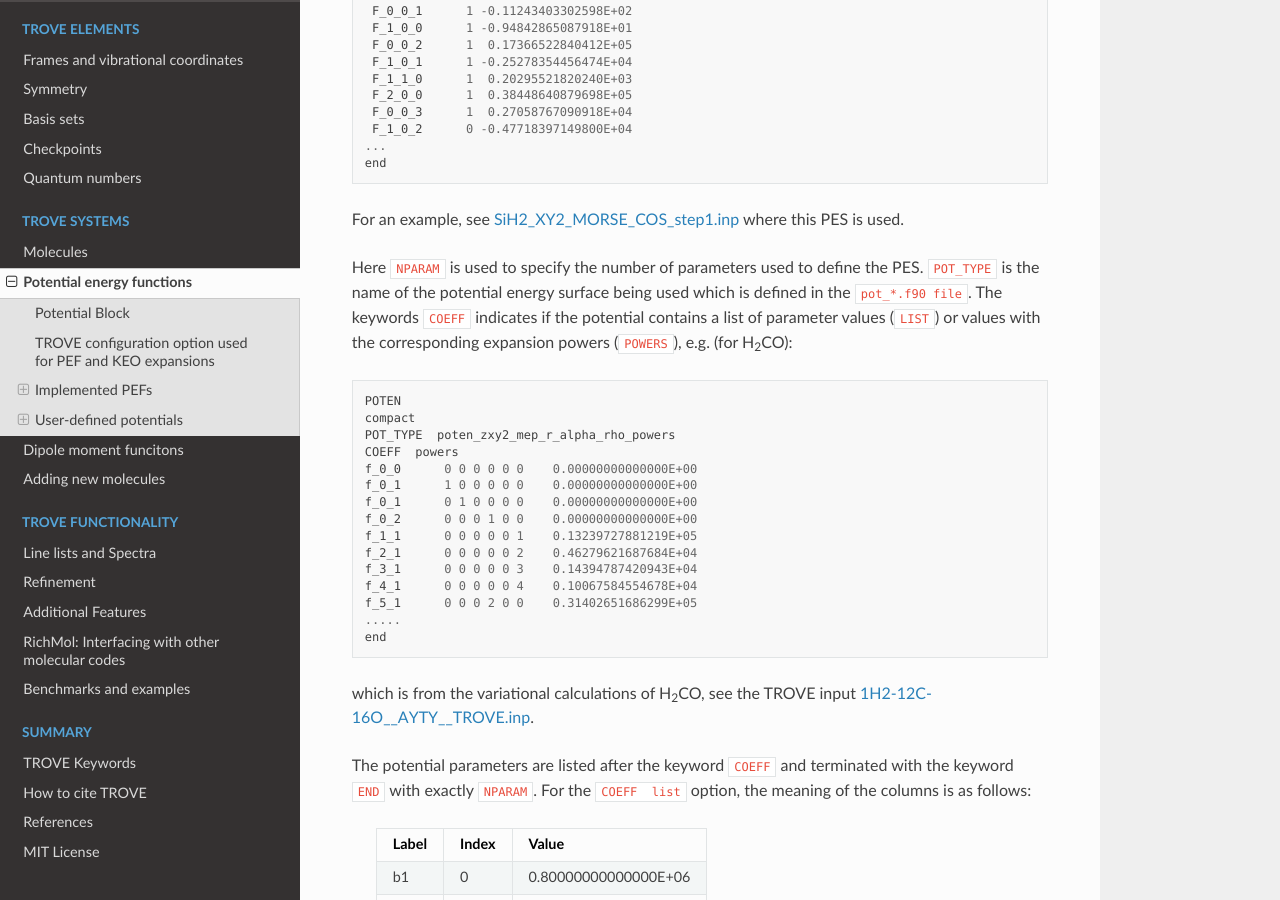
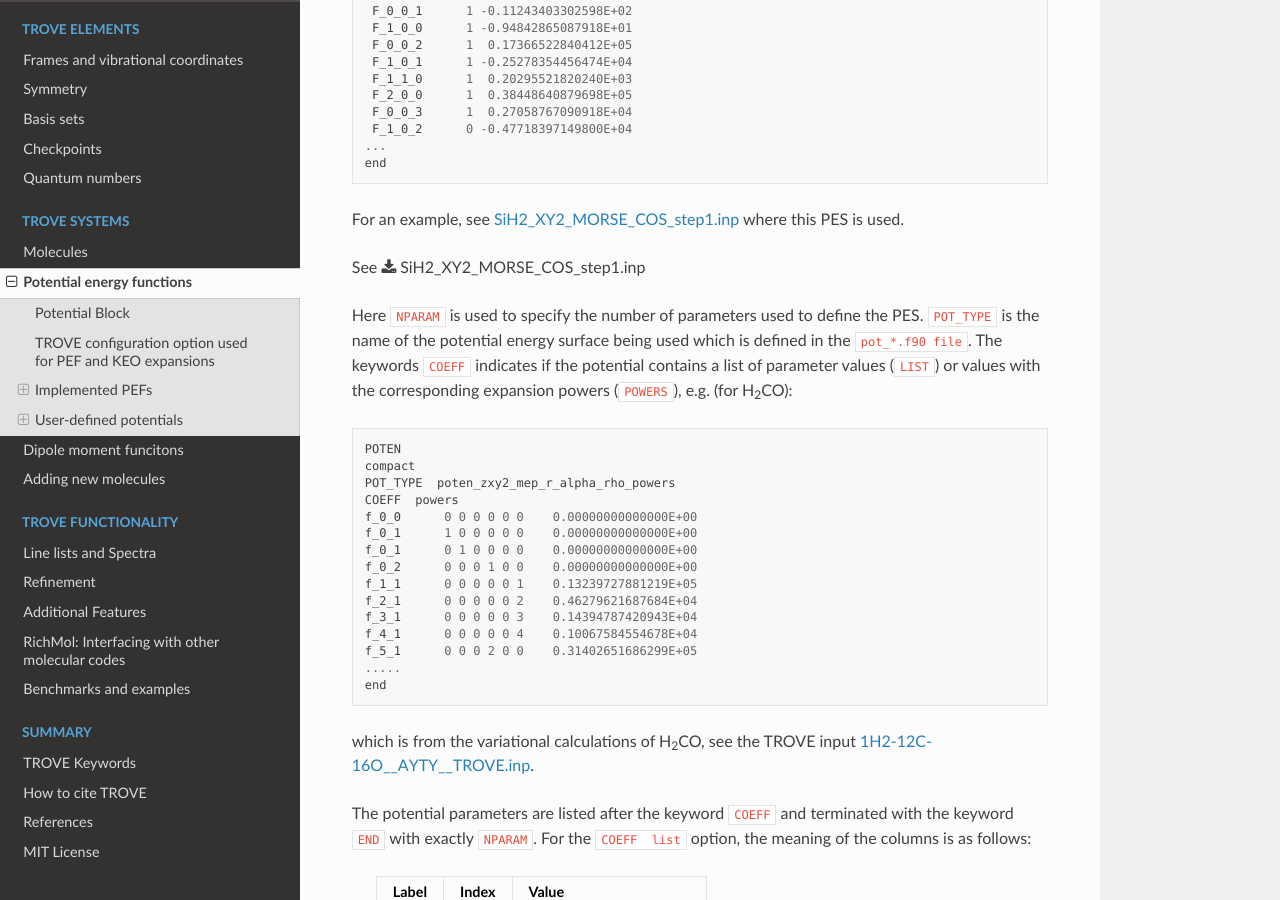
Before and after one commit to Trovemaster/TROVE, a Sphinx documentation site: the page built from docs/source/potentials.rst, in a window 1280 px wide and 900 px high, scrolled down 868 px. Built offline with Sphinx 7.4.7 and the Read the Docs theme 2.0.0, drawn with Linux system fonts in a browser that asks for light colours; formulas are drawn with MathJax 3.

Commit message:
Update potentials.rst

```diff
--- a/docs/source/potentials.rst
+++ b/docs/source/potentials.rst
@@ -48,6 +48,8 @@ The ``Potential`` (``Poten``) block used to specify a PEF, has the following gen
       end
 
 For an example, see `SiH2_XY2_MORSE_COS_step1.inp <https://raw.githubusercontent.com/Trovemaster/TROVE/develop/docs/source/input/SiH2_XY2_MORSE_COS_step1.inp>`_  where this PES is used.
+
+See :download:`SiH2_XY2_MORSE_COS_step1.inp <../input/SiH2_XY2_MORSE_COS_step1.inp>`
 
 
 Here ``NPARAM`` is used to specify the number of parameters used to define the PES. ``POT_TYPE`` is the name of the potential energy surface being used which is defined in the ``pot_*.f90 file``. The keywords ``COEFF`` indicates if the potential contains a list of parameter values (``LIST``) or  values with the corresponding expansion powers (``POWERS``), e.g. (for H\ :sub:`2`\ CO):
```
